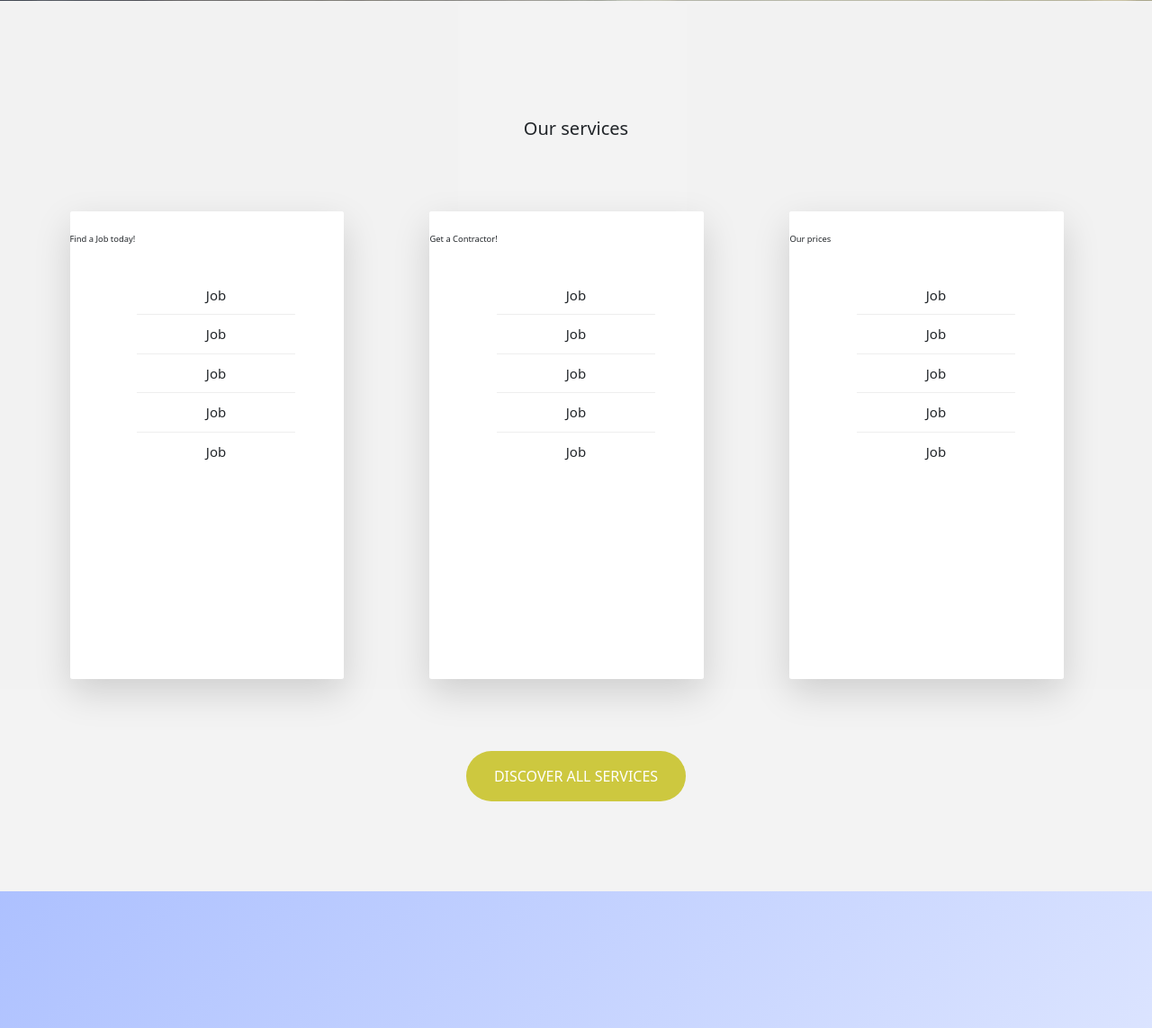
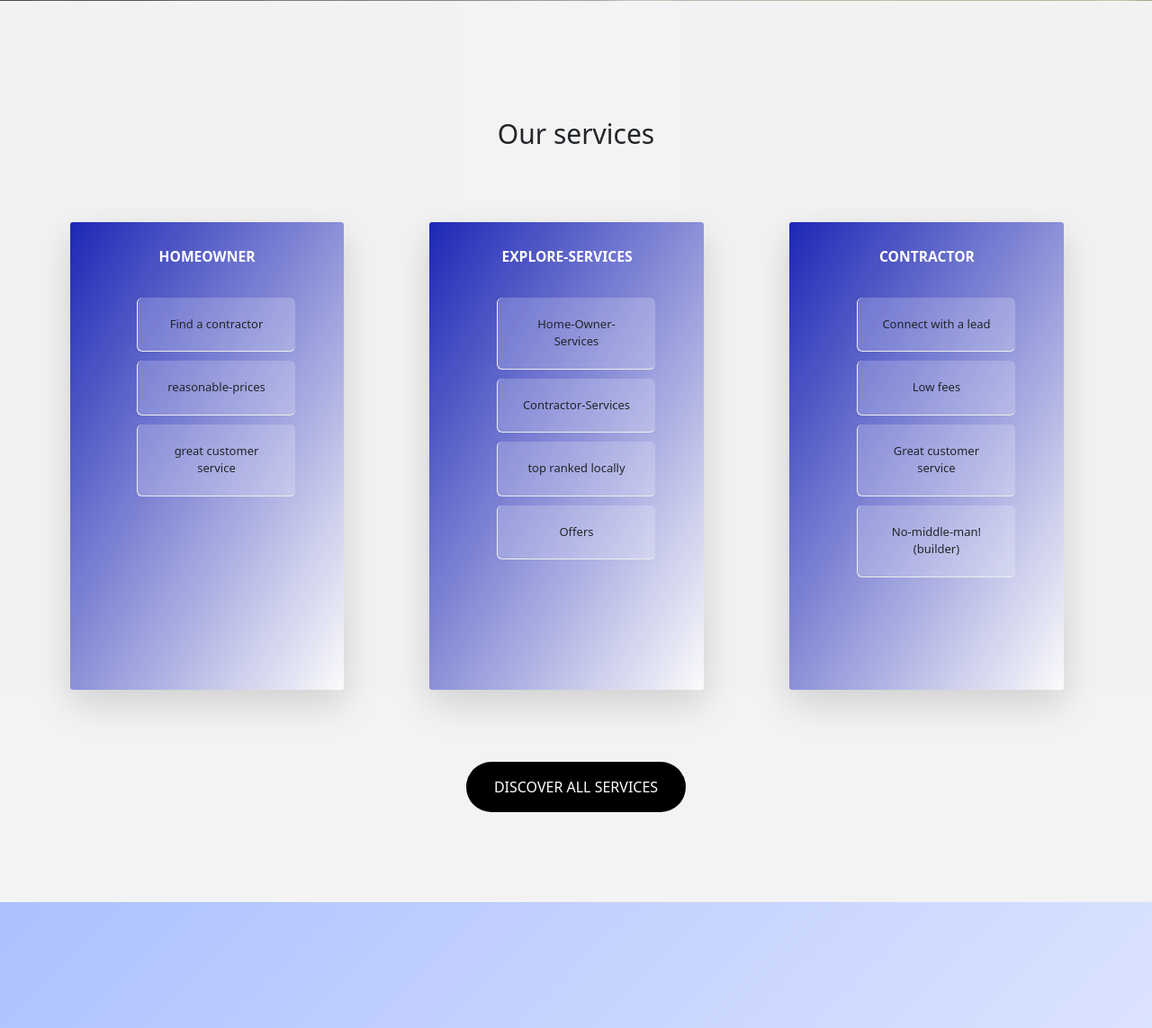
Before and after one commit to ENRIQUE0957/affordableContractors, a Django app: page / in a window 1280 px wide. Shown: the part 759-1902 px from the top of the page at 90% size. Run offline with Django 3.2, Linux system fonts and the light colour scheme.

Commit message:
Card-details
card-details

```diff
--- a/static/css/styles.css
+++ b/static/css/styles.css
@@ -15,6 +15,9 @@ html {
   background-position: top;
 
   position: relative;
+}
+.card{
+  background-color:transparent;
 }
 .heading-primary--main{
     color:blue
@@ -79,6 +82,7 @@ html {
 }
 .u-center-text {
   text-align: center;
+
 }
 .u-margin-bottom-8 {
   margin-bottom: 8rem;
@@ -137,7 +141,7 @@ html {
   overflow: hidden;
 }
 .card__side--front{
-  background-color:white;
+  background-image: linear-gradient( to right bottom, rgb(29, 39, 181), rgba(255, 255, 255, 0.659) );
 }
 .card__side--back-1 {
   background-image: linear-gradient(
@@ -173,11 +177,15 @@ html {
 }
 .card_details ul li {
   text-align: center;
-  font-size: 1.5rem;
-  padding: 1rem;
+  font-size: 1.3rem;
+  padding: 2rem;
+  background-color: rgba(255, 255, 255, 0.2);
+  border-radius:6px;
+  margin-bottom:1rem;
 }
-.card_details li:not(:last-child) {
+.card_details li {
   border-bottom: 1px solid #eee;
+  border-left:1px solid #eee;
 }
 .card_cta {
   position: absolute;
@@ -201,8 +209,8 @@ html {
   font-weight: 100;
 }
 .btn--green {
-  background-color: rgb(205, 200, 63);
-  color: white;
+  background-color:black;
+  color:white;
   text-transform: uppercase;
   text-decoration: none;
   padding: 1.5rem 3rem;
@@ -210,6 +218,7 @@ html {
   font-size: 1.6rem;
   animation-name: moveInBottom;
   animation-duration: 1s;
+
 }
 .section-book{
   position:relative;
@@ -262,4 +271,12 @@ p{
 }
 .heading-secondary{
   margin-bottom:3rem;
+  font-size:3rem;
 }
+h4{
+  color:white;
+  text-align:center;
+  font-size:2.5rem;
+  font-weight:600;
+  text-transform:uppercase;
+}
--- a/templates/userForm/index.html
+++ b/templates/userForm/index.html
@@ -36,16 +36,14 @@
                         &nbsp;
                     </div>
                     <h4 class="card_heading">
-                     <span class = "card__heading-span card__heading-span--1"> Find a Job today!</span>
+                     <span class = "card__heading-span card__heading-span--1">HOMEOWNER</span>
 
                     </h4>
                     <div class="card_details">
                       <ul>
-                        <li>Job</li>
-                        <li>Job</li>
-                        <li>Job</li>
-                        <li>Job</li>
-                        <li>Job</li>
+                        <li>Find a contractor</li>
+                        <li>reasonable-prices</li>
+                        <li>great customer service</li>
                       </ul>
                     </div>
                 </div>
@@ -68,16 +66,16 @@
                         &nbsp;
                     </div>
                     <h4 class="card_heading">
-                     <span class = "card__heading-span card__heading-span--2"> Get a Contractor!</span>
+                     <span class = "card__heading-span card__heading-span--2"> Explore-Services</span>
 
                     </h4>
                     <div class="card_details">
                       <ul>
-                        <li>Job</li>
-                        <li>Job</li>
-                        <li>Job</li>
-                        <li>Job</li>
-                        <li>Job</li>
+                          <li>Home-Owner-Services</li>
+                          <li>Contractor-Services</li>
+                          <li>top ranked locally</li>
+                          <li>Offers</li>
+
                       </ul>
                     </div>
                 </div>
@@ -105,16 +103,15 @@
                         &nbsp;
                     </div>
                     <h4 class="card_heading">
-                     <span class = "card__heading-span card__heading-span--3">Our prices</span>
+                     <span class = "card__heading-span card__heading-span--3">Contractor</span>
 
                     </h4>
                     <div class="card_details">
                       <ul>
-                        <li>Job</li>
-                        <li>Job</li>
-                        <li>Job</li>
-                        <li>Job</li>
-                        <li>Job</li>
+                        <li>Connect with a lead</li>
+                        <li>Low fees</li>
+                        <li>Great customer service</li>
+                        <li>No-middle-man!(builder)</li>
                       </ul>
                     </div>
                 </div>
--- a/userForm/models.py
+++ b/userForm/models.py
@@ -3,5 +3,4 @@ from django.db import models
 # Create your models here.
 class UserInfo(models.Model):
     name = models.CharField(max_length=260)
-    email=models.EmailField()
-    phone=models.IntegerField(max_length=264)
+    email = models.EmailField()
```
